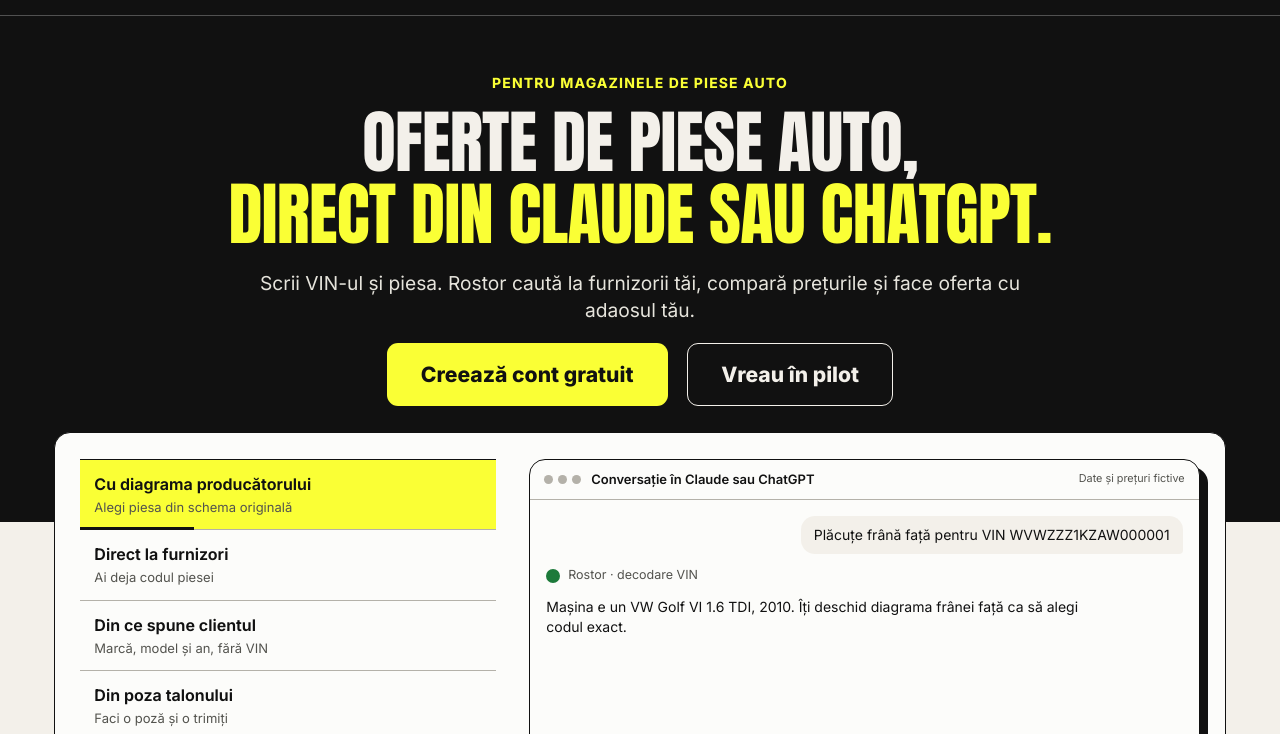
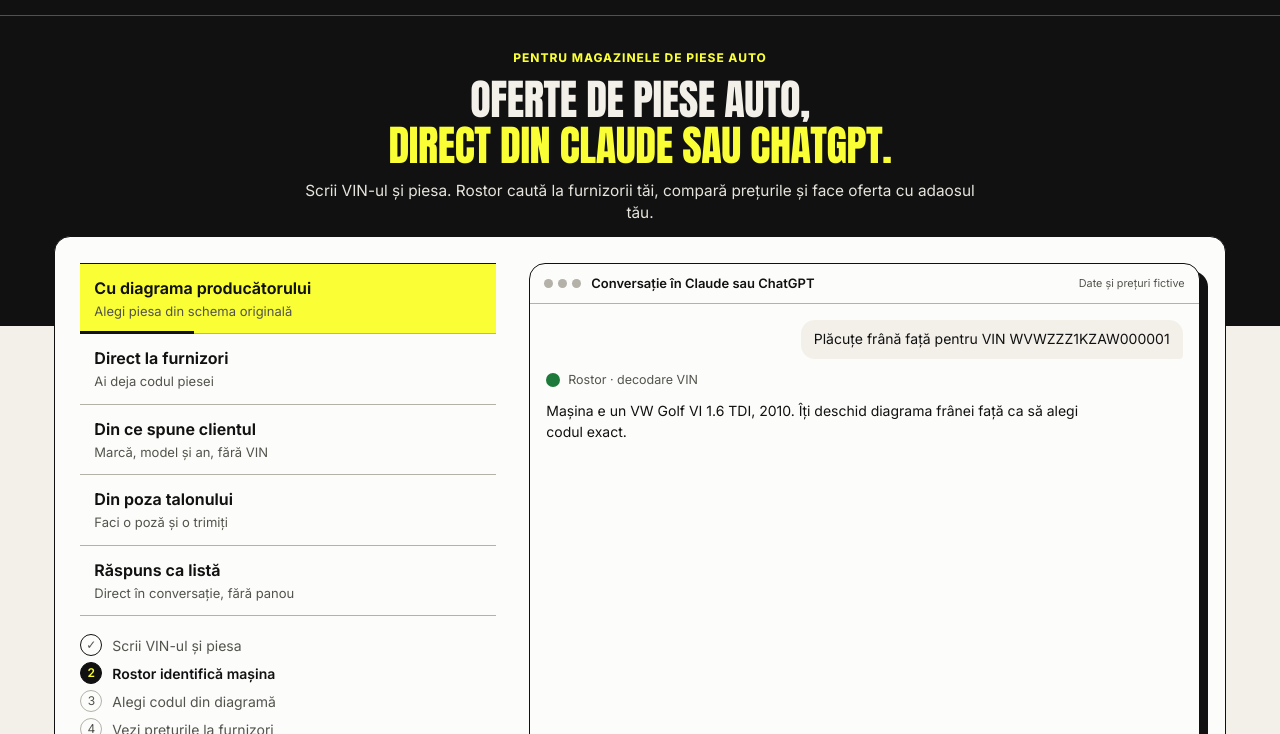
Before and after one commit to robeger/rostor-site, a plain HTML site: page index.html in a window 1280 px wide. Shown: the part 66-800 px from the top of the page. Drawn offline with Linux system fonts and the light colour scheme.

Commit message:
fix(site): smaller first-screen message so the demo shows with it, account buttons only in the header, header stays on top while scrolling

```diff
--- a/assets/site.css
+++ b/assets/site.css
@@ -368,3 +368,13 @@ html{scroll-behavior:smooth}.symbols{position:absolute;width:0;height:0;overflow
 .site-footer .footer-cols{grid-template-columns:repeat(4,minmax(0,1fr))}
 @media(max-width:1000px){.site-footer .footer-cols{grid-template-columns:repeat(2,minmax(0,1fr))}}
 @media(max-width:760px){.contact-grid{grid-template-columns:1fr}}
+/* Primul ecran compact: mesajul și demonstrația se văd împreună; butoanele de cont doar în meniul de sus, care rămâne fix. */
+.header{position:sticky;top:0;z-index:50;background:var(--black)}
+.hero-intro{padding-block:clamp(22px,2.6vw,40px) clamp(96px,8vw,130px)}
+.hero-intro .eyebrow{font-size:12px;margin-bottom:10px}
+.hero-intro h1{font-size:clamp(30px,3.3vw,54px);line-height:1.08;max-width:980px}
+.hero-lead{font-size:clamp(15px,1.2vw,19px);margin-top:12px;max-width:680px}
+.page-hero{padding-block:clamp(26px,3vw,48px)}
+.page-hero h1,.suppliers-page h1{font-size:clamp(32px,3.6vw,60px)}
+[id]{scroll-margin-top:90px}
+@media(max-width:760px){.hero-intro h1{font-size:clamp(28px,8vw,40px)}.hero-intro{padding-bottom:110px}}
--- a/index.html
+++ b/index.html
@@ -41,7 +41,7 @@
 <p class="eyebrow">Pentru magazinele de piese auto</p>
 <h1>Oferte de piese auto, <span>direct din Claude sau ChatGPT.</span></h1>
 <p class="hero-lead">Scrii VIN-ul și piesa. Rostor caută la furnizorii tăi, compară prețurile și face oferta cu adaosul tău.</p>
-<div class="hero-actions"><a class="btn btn-yellow btn-large" href="https://app.rostor.ro/start">Creează cont gratuit</a><a class="btn btn-outline btn-large" href="/contact?tip=pilot" data-tip="pilot">Vreau în pilot</a></div>
+
 </div></section><section class="demo-stage" id="produs"><div class="wrap"><div class="live-demo" id="exemple">
     <div class="ld-side"><div class="ld-tabs" role="group" aria-label="Alege un scenariu"><button type="button" data-demo-pick="0" aria-pressed="true"><b>Cu diagrama producătorului</b><small>Alegi piesa din schema originală</small><i aria-hidden="true"></i></button><button type="button" data-demo-pick="1" aria-pressed="false"><b>Direct la furnizori</b><small>Ai deja codul piesei</small><i aria-hidden="true"></i></button><button type="button" data-demo-pick="2" aria-pressed="false"><b>Din ce spune clientul</b><small>Marcă, model și an, fără VIN</small><i aria-hidden="true"></i></button><button type="button" data-demo-pick="3" aria-pressed="false"><b>Din poza talonului</b><small>Faci o poză și o trimiți</small><i aria-hidden="true"></i></button><button type="button" data-demo-pick="4" aria-pressed="false"><b>Răspuns ca listă</b><small>Direct în conversație, fără panou</small><i aria-hidden="true"></i></button></div>
     <ol class="ld-steps"><li aria-current="step">Scrii VIN-ul și piesa</li><li>Rostor identifică mașina</li><li>Alegi codul din diagramă</li><li>Vezi prețurile la furnizori</li><li>Bifezi și primești oferta</li></ol>
```
